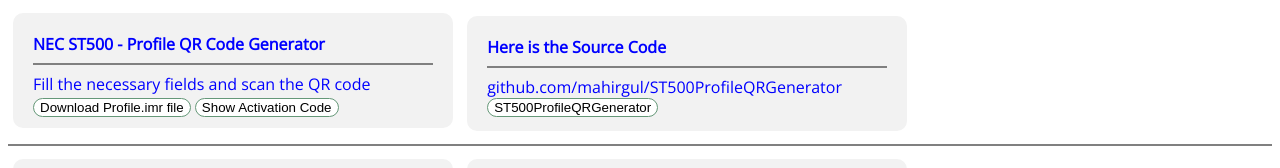
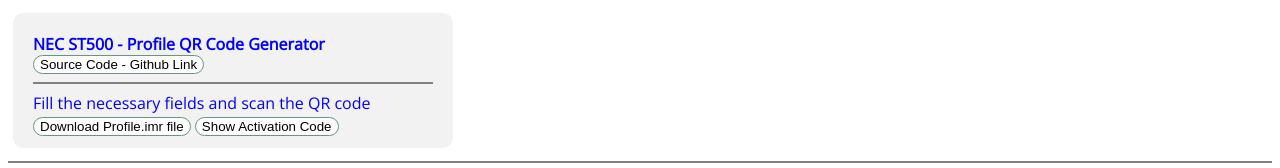
Before and after one commit to mahirgul/ST500ProfileQRGenerator, a website: page index.html in a window 1280 px wide. Shown: the top 168 px of the page. Drawn offline with nearby package versions, Linux system fonts and the light colour scheme.

Commit message:
Source code link updated

```diff
--- a/index.html
+++ b/index.html
@@ -27,21 +27,15 @@
 </head>
 
 <body>
-	<div style="height: 75px;">
+	<div style="height: 95px;">
 		<b> NEC ST500 - Profile QR Code Generator </b>
+		<br>
+		<button id="sourcecode"
+			onclick="window.location.href='https://github.com/mahirgul/ST500ProfileQRGenerator';">Source Code - Github Link</button>
 		<hr>
 		Fill the necessary fields and scan the QR code
 		<button id="savebtn" onclick="kaydet()">Download Profile.imr file</button>
 		<button id="actcodebtn" onclick="hideDiv()">Show Activation Code</button>
-
-
-	</div>
-	<div style="height: 75px;">
-		<b> Here is the Source Code </b>
-		<hr>
-		github.com/mahirgul/ST500ProfileQRGenerator
-		<button onclick="window.location.href='https://github.com/mahirgul/ST500ProfileQRGenerator';">
-			ST500ProfileQRGenerator</button>
 	</div>
 	<hr>
 
```
